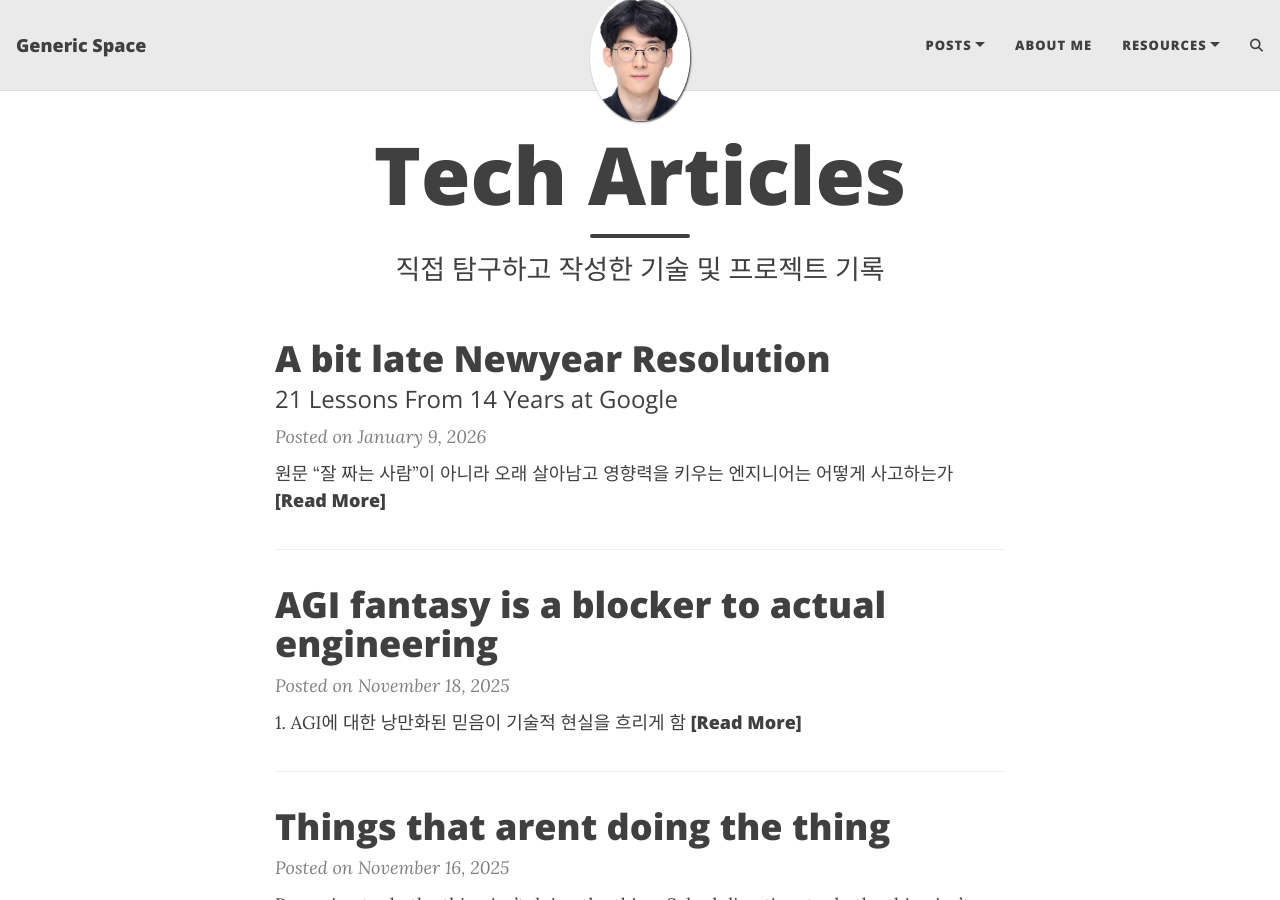
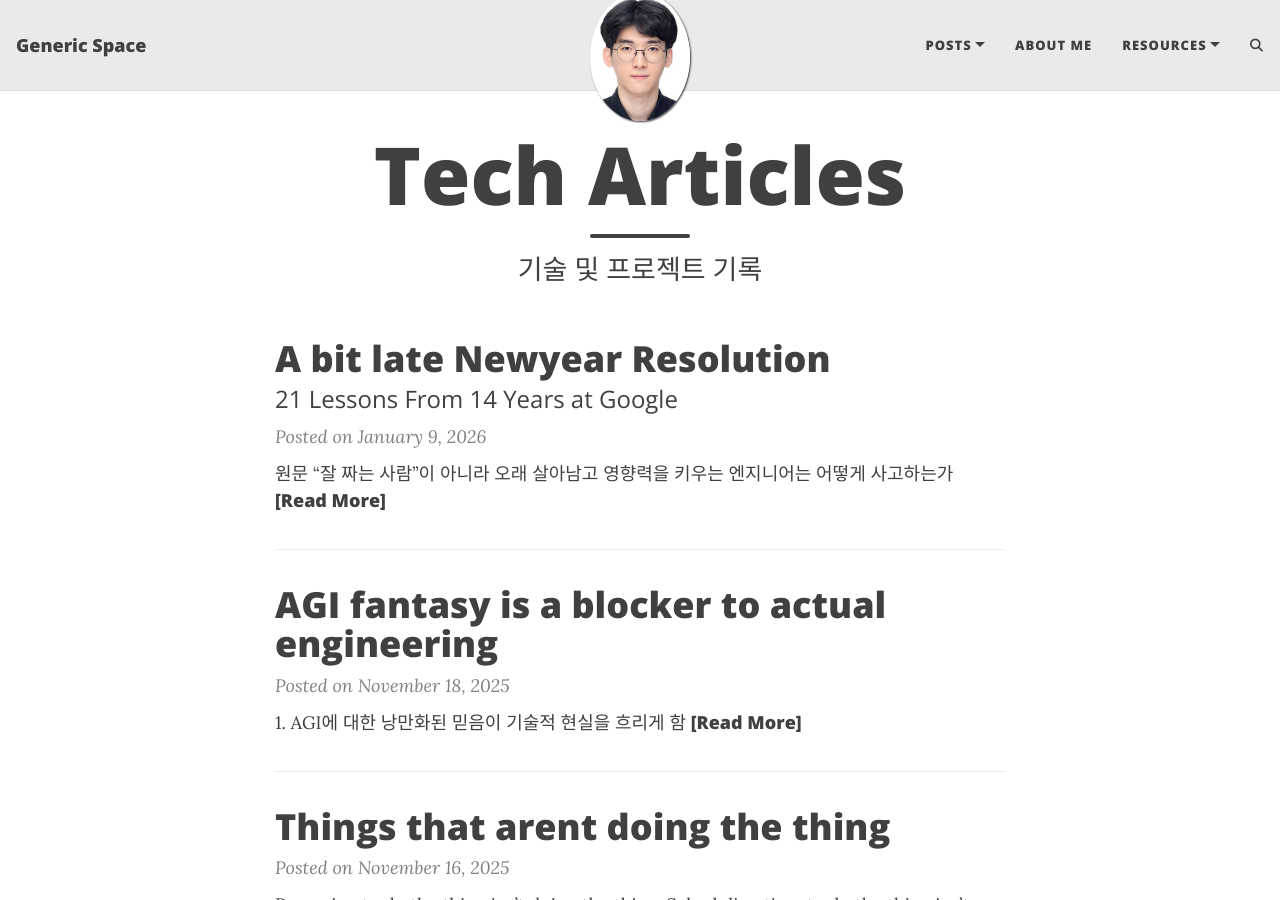
Before and after one commit to 48harry/48harry.github.io, a Jekyll site: the page built from Tech Articles.md, in a window 1280 px wide and 900 px high. Built offline with Jekyll 4.4.1, drawn with Linux system fonts in a browser that asks for light colours; comment, search, counter and statistics services are not loaded.

Commit message:
Sync Complete : 2026-09-01 11:23:45 {{time}}

```diff
--- a/Tech Articles.md
+++ b/Tech Articles.md
@@ -1,7 +1,7 @@
 ---
 layout: page
 title: Tech Articles
-subtitle: 직접 탐구하고 작성한 기술 및 프로젝트 기록
+subtitle: 기술 및 프로젝트 기록
 permalink: /articles/
 ---
 
```
Also changed, not shown: Daily Newsletters.md (+1 -1 lines), _posts/2026-08-28-hacker-news-daily.md (+0 -1 lines), .obsidian/workspace.json.
